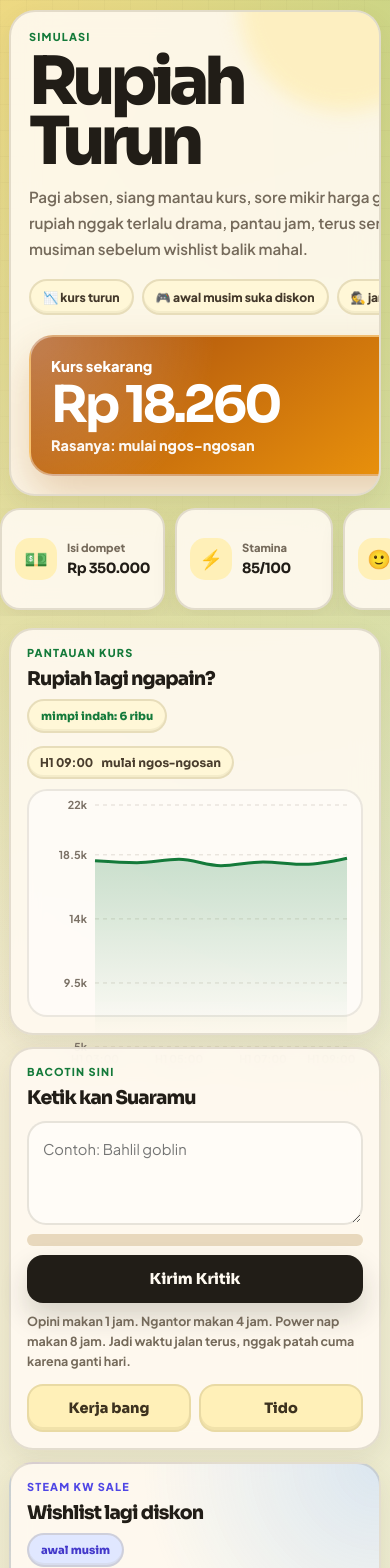
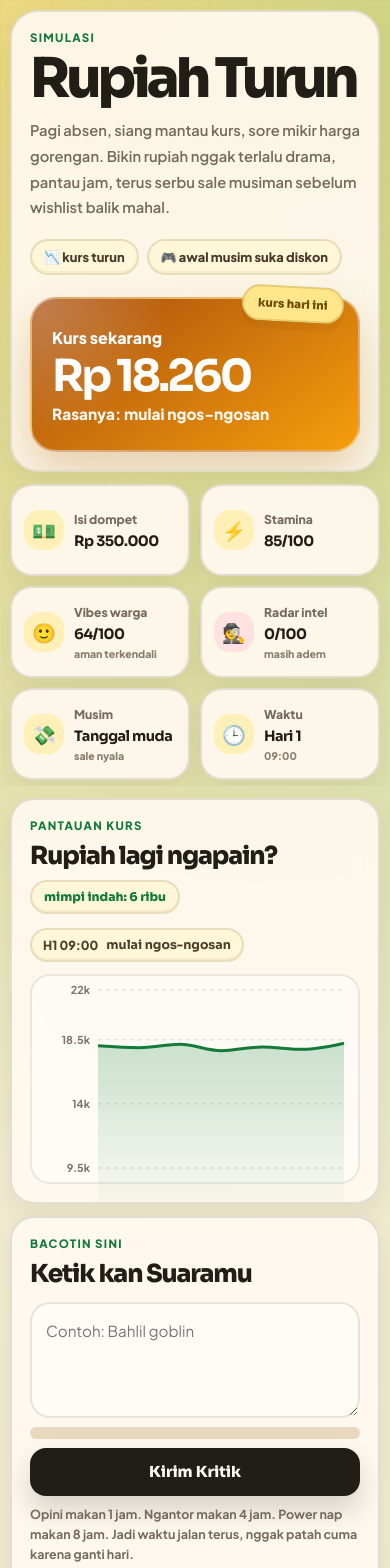
Before and after one commit to Zaidan07/rupiah-turun, a React (Vite) app: page / in a window 390 px wide. Shown: the top 1568 px of the page. Built offline with nearby package versions, Linux system fonts and the light colour scheme.

Commit message:
fix(ui): mobile responsive ui again

```diff
--- a/src/App.css
+++ b/src/App.css
@@ -1389,3 +1389,340 @@ textarea:disabled {
     font-size: 2.28rem;
   }
 }
+
+@media (max-width: 768px) {
+  html,
+  body,
+  #root {
+    width: 100%;
+    max-width: 100%;
+    overflow-x: hidden;
+  }
+
+  body {
+    min-width: 0;
+  }
+
+  .game-page {
+    width: 100%;
+    max-width: 100%;
+    padding: 12px;
+    overflow-x: hidden;
+  }
+
+  .hero-card {
+    display: flex;
+    width: 100%;
+    max-width: 100%;
+    flex-direction: column;
+    gap: 18px;
+    padding: 20px;
+    border-radius: 28px;
+    overflow: hidden;
+  }
+
+  .hero-card::after {
+    display: none;
+  }
+
+  .hero-copy {
+    width: 100%;
+    min-width: 0;
+  }
+
+  .eyebrow {
+    font-size: 0.72rem;
+    letter-spacing: 0.11em;
+  }
+
+  h1 {
+    max-width: 100%;
+    font-size: clamp(2.75rem, 15vw, 4.2rem);
+    line-height: 0.92;
+    letter-spacing: -0.075em;
+    word-break: normal;
+    overflow-wrap: normal;
+  }
+
+  h2 {
+    font-size: 1.55rem;
+    line-height: 1.12;
+  }
+
+  .subtitle {
+    max-width: 100%;
+    margin-top: 14px;
+    font-size: 0.98rem;
+    line-height: 1.75;
+  }
+
+  .chip-row {
+    display: flex;
+    width: 100%;
+    max-width: 100%;
+    flex-wrap: nowrap;
+    gap: 8px;
+    margin-top: 18px;
+    overflow-x: auto;
+    padding-bottom: 4px;
+    scrollbar-width: none;
+  }
+
+  .chip-row::-webkit-scrollbar {
+    display: none;
+  }
+
+  .chip-row span {
+    flex: 0 0 auto;
+    min-height: 34px;
+    padding: 8px 12px;
+    font-size: 0.8rem;
+    white-space: nowrap;
+  }
+
+  .rupiah-badge {
+    width: 100%;
+    min-width: 0;
+    min-height: 170px;
+    justify-content: center;
+    padding: 24px;
+    border-radius: 26px;
+  }
+
+  .badge-sticker {
+    top: -13px;
+    right: 14px;
+    min-height: 36px;
+    padding: 7px 14px;
+    font-size: 0.72rem;
+  }
+
+  .rupiah-badge p {
+    font-size: 1rem;
+  }
+
+  .rupiah-badge strong {
+    font-size: clamp(2.55rem, 12vw, 3.55rem);
+    line-height: 1;
+  }
+
+  .rupiah-badge small {
+    font-size: 0.96rem;
+  }
+
+  .stats-grid {
+    display: grid;
+    grid-template-columns: repeat(2, minmax(0, 1fr));
+    gap: 10px;
+    margin-top: 12px;
+  }
+
+  .stat-card {
+    min-width: 0;
+    min-height: 92px;
+    gap: 10px;
+    padding: 14px;
+    border-radius: 22px;
+  }
+
+  .stat-icon {
+    width: 44px;
+    height: 44px;
+    border-radius: 16px;
+    font-size: 1.2rem;
+  }
+
+  .stat-card p {
+    font-size: 0.76rem;
+  }
+
+  .stat-card strong {
+    font-size: 0.96rem;
+  }
+
+  .content-grid {
+    display: grid;
+    grid-template-columns: 1fr;
+    gap: 12px;
+    margin-top: 12px;
+  }
+
+  .panel {
+    width: 100%;
+    max-width: 100%;
+    padding: 18px;
+    border-radius: 24px;
+    overflow: hidden;
+  }
+
+  .panel-header {
+    display: grid;
+    gap: 10px;
+    margin-bottom: 14px;
+  }
+
+  .target-pill {
+    width: max-content;
+    max-width: 100%;
+    min-height: 34px;
+    padding: 7px 12px;
+    font-size: 0.76rem;
+  }
+
+  .chart-status-row {
+    max-width: 100%;
+    margin-bottom: 12px;
+    font-size: 0.78rem;
+    overflow: hidden;
+  }
+
+  .chart-box {
+    height: 230px;
+    padding: 6px;
+    border-radius: 20px;
+  }
+
+  .recharts-text {
+    font-size: 0.68rem;
+  }
+
+  .critique-box textarea {
+    min-height: 116px;
+    padding: 14px;
+    border-radius: 20px;
+    font-size: 0.95rem;
+  }
+
+  .critique-box button,
+  .actions button {
+    min-height: 48px;
+    border-radius: 16px;
+    font-size: 0.95rem;
+  }
+
+  .actions {
+    grid-template-columns: 1fr;
+    gap: 8px;
+  }
+
+  .shop-item {
+    grid-template-columns: 44px minmax(0, 1fr);
+    gap: 10px;
+    padding: 12px;
+    border-radius: 20px;
+  }
+
+  .item-emoji {
+    width: 44px;
+    height: 44px;
+    border-radius: 16px;
+    font-size: 1.25rem;
+  }
+
+  .shop-item strong {
+    font-size: 0.9rem;
+  }
+
+  .shop-item small {
+    font-size: 0.8rem;
+  }
+
+  .shop-item em {
+    grid-column: 2;
+    justify-self: start;
+    margin-top: 2px;
+  }
+
+  .achievement-card {
+    grid-template-columns: 42px minmax(0, 1fr);
+    min-height: auto;
+    padding: 12px;
+    border-radius: 20px;
+  }
+
+  .achievement-card > span {
+    width: 42px;
+    height: 42px;
+    border-radius: 15px;
+    font-size: 1.2rem;
+  }
+
+  .achievement-card strong {
+    font-size: 0.88rem;
+  }
+
+  .achievement-card p {
+    font-size: 0.76rem;
+  }
+
+  .achievement-card small {
+    grid-column: 2;
+    justify-self: start;
+  }
+
+  .log-list {
+    grid-template-columns: 1fr;
+    gap: 9px;
+  }
+
+  .log-list p {
+    padding: 12px;
+    border-radius: 16px;
+    font-size: 0.84rem;
+  }
+
+  .celebration-card,
+  .game-over-card {
+    width: min(360px, 100%);
+    padding: 24px;
+    border-radius: 28px;
+  }
+}
+
+@media (max-width: 390px) {
+  .game-page {
+    padding: 10px;
+  }
+
+  .hero-card {
+    padding: 18px;
+  }
+
+  h1 {
+    font-size: clamp(2.55rem, 14vw, 3.6rem);
+  }
+
+  .subtitle {
+    font-size: 0.92rem;
+  }
+
+  .rupiah-badge {
+    min-height: 155px;
+    padding: 20px;
+  }
+
+  .rupiah-badge strong {
+    font-size: 2.75rem;
+  }
+
+  .stats-grid {
+    grid-template-columns: 1fr 1fr;
+  }
+
+  .stat-card {
+    padding: 12px;
+  }
+
+  .stat-icon {
+    width: 40px;
+    height: 40px;
+  }
+
+  .stat-card strong {
+    font-size: 0.9rem;
+  }
+
+  .chart-box {
+    height: 210px;
+  }
+}
```
Also changed, not shown: src/App.jsx (+66 -20 lines).
